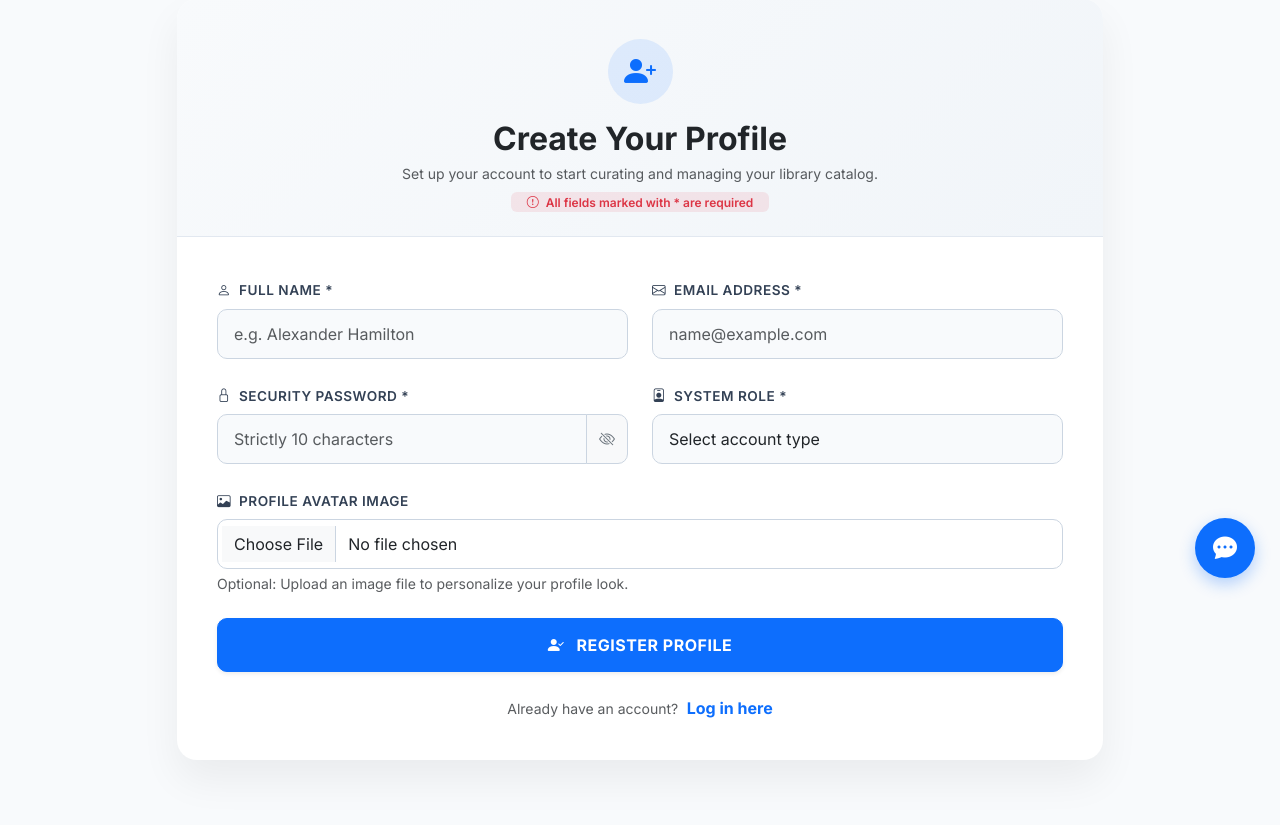
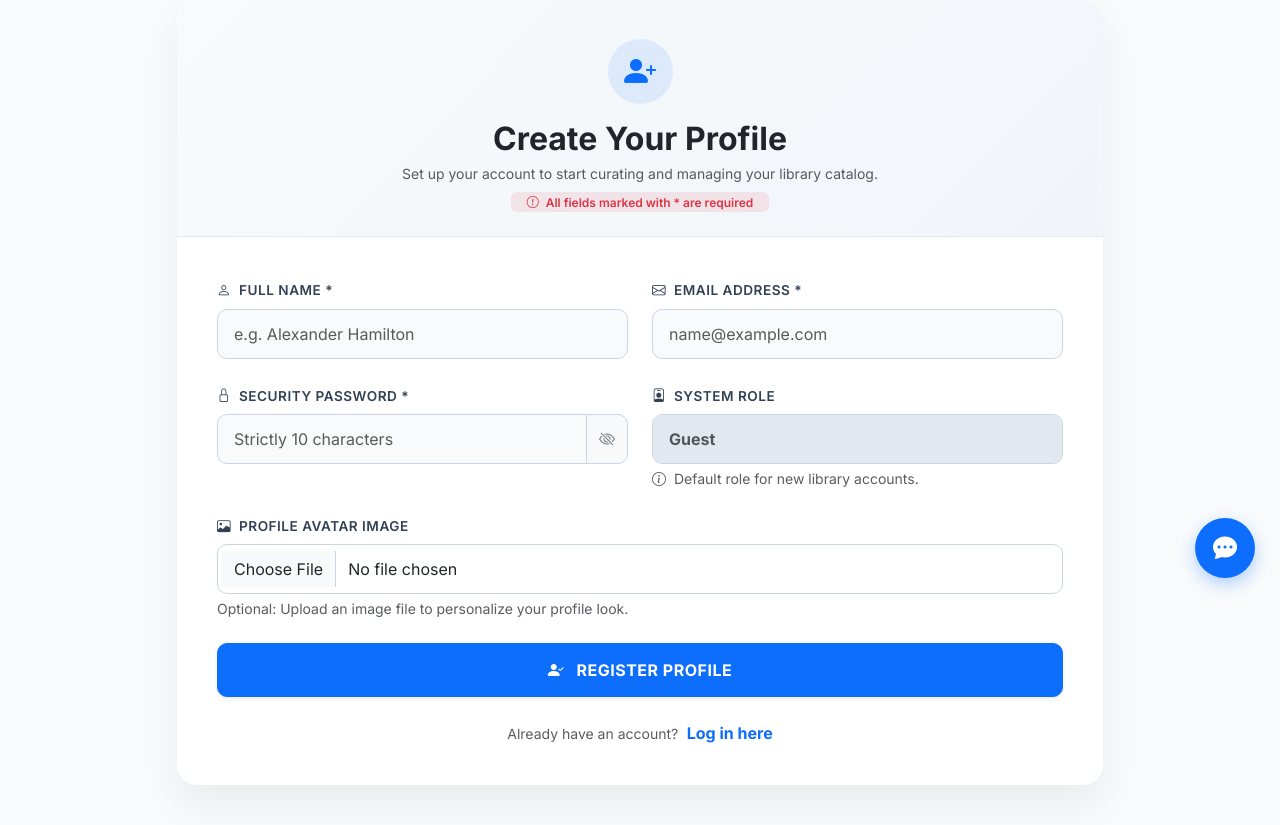
Before and after one commit to jatingulati1264/fastapi-book-library-store-DEVBOOKS--Python, a FastAPI app: page /users/create in a window 1280 px wide. Shown: the part 197-1022 px from the top of the page. Run offline with FastAPI, Linux system fonts and the light colour scheme.

```diff
--- a/routes/user.py
+++ b/routes/user.py
@@ -87,7 +87,7 @@ async def create_user(
         name: str = Form(...),
         email: str = Form(...),
         password: str = Form(...),
-        type: str = Form(...),
+        # Notice we removed the `type: str = Form(...)` parameter completely
         profile_image: UploadFile = File(None)
 ):
     if conn.books.users.find_one({'user_email': email}):
@@ -112,7 +112,7 @@ async def create_user(
         "user_email": email,
         "user_password": hashpw.decode(),
         "token": token,
-        "user_type": type,
+        "user_type": "Guest",  # HARDCODED: All public registrations are forced to Guest
         "user_avatar": avatar_url,
         "user_created_at": datetime.utcnow().strftime("%Y-%m-%d")
     }
--- a/templates/users/create.html
+++ b/templates/users/create.html
@@ -157,14 +157,11 @@
                                      <div class="invalid-feedback">Password must be exactly 10 characters long.</div>
                                 </div>
 
+                                <!-- LOCKED DOWN SYSTEM ROLE -->
                                 <div class="col-md-6">
-                                     <label for="type" class="form-label"><i class="bi bi-person-badge me-1"></i> System Role *</label>
-                                     <select class="form-control" name="type" id="type" required>
-                                         <option value="" selected disabled>Select account type</option>
-                                         <option value="Admin">Admin</option>
-                                         <option value="Guest">Guest</option>
-                                     </select>
-                                     <div class="invalid-feedback">Please select either 'Admin' or 'Guest'.</div>
+                                     <label for="type" class="form-label"><i class="bi bi-person-badge me-1"></i> System Role</label>
+                                     <input type="text" class="form-control text-muted fw-bold" value="Guest" disabled style="background-color: #e2e8f0; cursor: not-allowed; border-color: #cbd5e1;">
+                                     <small class="text-muted d-block mt-1"><i class="bi bi-info-circle me-1"></i> Default role for new library accounts.</small>
                                 </div>
                             </div>
 
```
